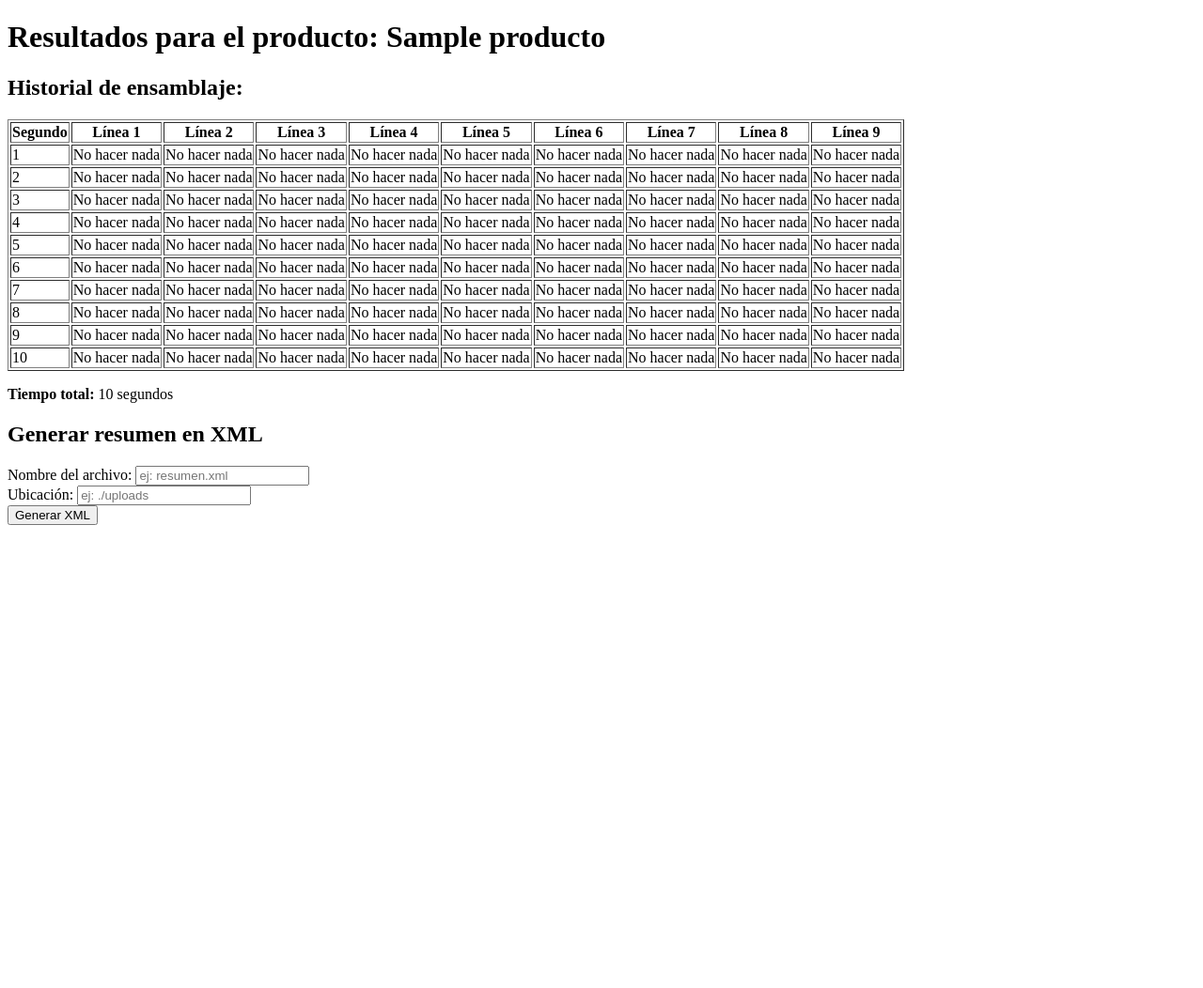
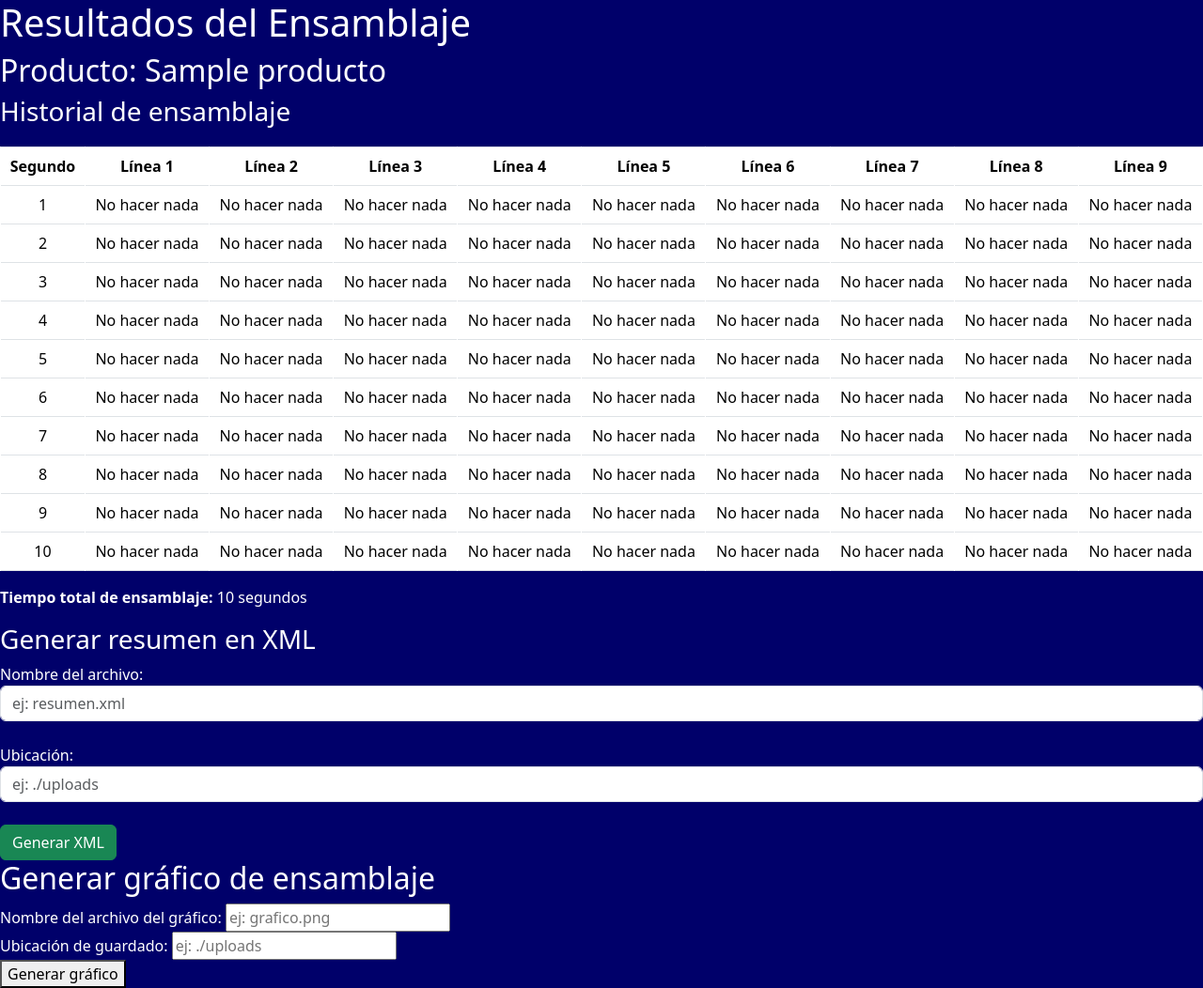
Before and after one commit to bryanthr6/IPC2_Proyecto2_201701010, a Flask app: template templates/resultados.html in a window 1280 px wide. Shown: the whole page at 94% size. Before the commit the page ends 559 px from the top, so only its background shows below. Run offline with Flask 3, Linux system fonts and the light colour scheme; the template is opened without the code that fills it: most values are stand-ins (such as "Sample title", 1, 10 or a date in 2020).

Commit message:
Commit que cumple con todo, posible versión definitiva

```diff
--- a/app.py
+++ b/app.py
@@ -2,6 +2,7 @@
 import os
 from cargar import cargar_archivo
 from calcular_tiempo import calcular_tiempo_ensamblaje
+from grafica import generar_grafico_elaboracion  # Importa la función de generar gráfico
 from lista_maquinas import Lista_Maquinas
 import xml.etree.ElementTree as ET
 
@@ -192,5 +193,6 @@
 
     return redirect(url_for('resultados', producto=producto, lineas=lineas))
 
+
 if __name__ == '__main__':
     app.run(debug=True, port=5000)
--- a/templates/resultados.html
+++ b/templates/resultados.html
@@ -4,18 +4,51 @@
     <meta charset="UTF-8">
     <meta name="viewport" content="width=device-width, initial-scale=1.0">
     <title>Resultados de Ensamblaje</title>
+    <!-- Bootstrap CDN -->
+    <link href="https://cdn.jsdelivr.net/npm/bootstrap@5.3.0-alpha1/dist/css/bootstrap.min.css" rel="stylesheet" integrity="sha384-mrA0rjrmAnTIIHGoy1K9yMf5xE7Ek4C4ySAwFZfS/tzbzawDs6YcYZ4t7jci7tju" crossorigin="anonymous">
+    <style>
+        body {
+            background-color: #00006a; /* Color de fondo */
+            color: #ffffff; /* Color del texto */
+        }
+
+        table {
+            width: 100%; /* Hace que la tabla ocupe todo el ancho disponible */
+            margin: 20px 0; /* Añade margen vertical */
+            border-collapse: collapse; /* Colapsa los bordes de la tabla */
+        }
+
+        th, td {
+            border: 1px solid #ffffff; /* Borde blanco para las celdas */
+            padding: 10px; /* Espacio interno en las celdas */
+            text-align: center; /* Centra el contenido en las celdas */
+        }
+
+        th {
+            background-color: #0000a3; /* Fondo de los encabezados de tabla */
+        }
+
+        tbody tr:nth-child(even) {
+            background-color: #333; /* Color de fondo para filas pares */
+        }
+    </style>
 </head>
 <body>
-    <h1>Resultados para el producto: {{ producto }}</h1>
+    <h1>Resultados del Ensamblaje</h1>
 
-    <h2>Historial de ensamblaje:</h2>
-    <table border="1">
+    <h2>Producto: {{ producto }}</h2>
+
+    <h3>Historial de ensamblaje</h3>
+    <table class="table table-bordered table-hover">
+        <thead>
             <tr>
                 <th>Segundo</th>
                 {% for i in range(1, lineas + 1) %}
                     <th>Línea {{ i }}</th>
                 {% endfor %}
             </tr>
+        </thead>
+        <tbody>
             {% for segundo in range(1, tiempo_total + 1) %}
             <tr>
                 <td>{{ segundo }}</td>
@@ -30,25 +63,39 @@
                 {% endfor %}
             </tr>
             {% endfor %}
+        </tbody>
     </table>
 
-    <p><strong>Tiempo total:</strong> {{ tiempo_total }} segundos</p>
+    <p><strong>Tiempo total de ensamblaje:</strong> {{ tiempo_total }} segundos</p>
 
-    <!-- Formulario para generar el resumen en XML -->
-    <h2>Generar resumen en XML</h2>
+    <h3>Generar resumen en XML</h3>
     <form action="/generar-resumen" method="POST">
         <label for="nombre_archivo">Nombre del archivo:</label>
-        <input type="text" id="nombre_archivo" name="nombre_archivo" required placeholder="ej: resumen.xml"><br>
+        <input type="text" id="nombre_archivo" name="nombre_archivo" required placeholder="ej: resumen.xml" class="form-control"><br>
 
         <label for="ubicacion_archivo">Ubicación:</label>
-        <input type="text" id="ubicacion_archivo" name="ubicacion_archivo" required placeholder="ej: ./uploads"><br>
+        <input type="text" id="ubicacion_archivo" name="ubicacion_archivo" required placeholder="ej: ./uploads" class="form-control"><br>
 
         <input type="hidden" name="producto" value="{{ producto }}">
         <input type="hidden" name="segundos_accion" value="{{ segundos_accion }}">
         <input type="hidden" name="lineas" value="{{ lineas }}">
         <input type="hidden" name="tiempo_total" value="{{ tiempo_total }}">
 
-        <button type="submit">Generar XML</button>
+        <button type="submit" class="btn btn-success">Generar XML</button>
+    </form>
+
+    <h2>Generar gráfico de ensamblaje</h2>
+    <form action="/generar-grafico" method="POST">
+        <label for="nombre_archivo">Nombre del archivo del gráfico:</label>
+        <input type="text" id="nombre_archivo" name="nombre_archivo" required placeholder="ej: grafico.png"><br>
+
+        <label for="ubicacion_archivo">Ubicación de guardado:</label>
+        <input type="text" id="ubicacion_archivo" name="ubicacion_archivo" required placeholder="ej: ./uploads"><br>
+
+        <input type="hidden" name="producto" value="{{ producto }}">
+        <input type="hidden" name="elaboracion" value="{{ segundos_accion_elaboracion }}">  <!-- Cadena de elaboración -->
+
+        <button type="submit">Generar gráfico</button>
 </form>
 </body>
 </html>
```
Also changed, not shown: calcular_tiempo.py (+13 -20 lines), grafica.py (added, +27 -0 lines), segundos_accion.py (added, +29 -0 lines), templates/index.html (+57 -10 lines). Lines whose indentation alone changed are shown as unchanged.
